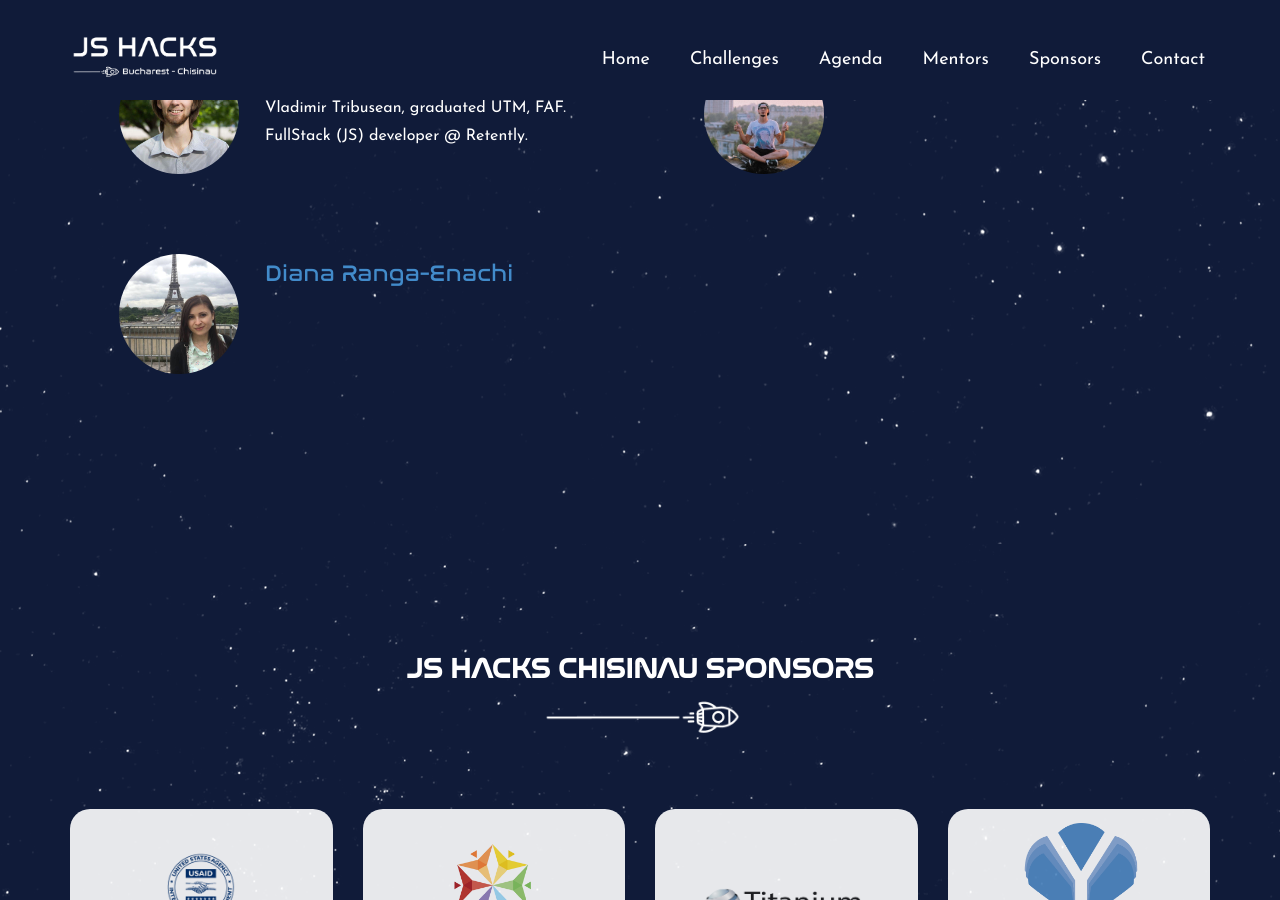
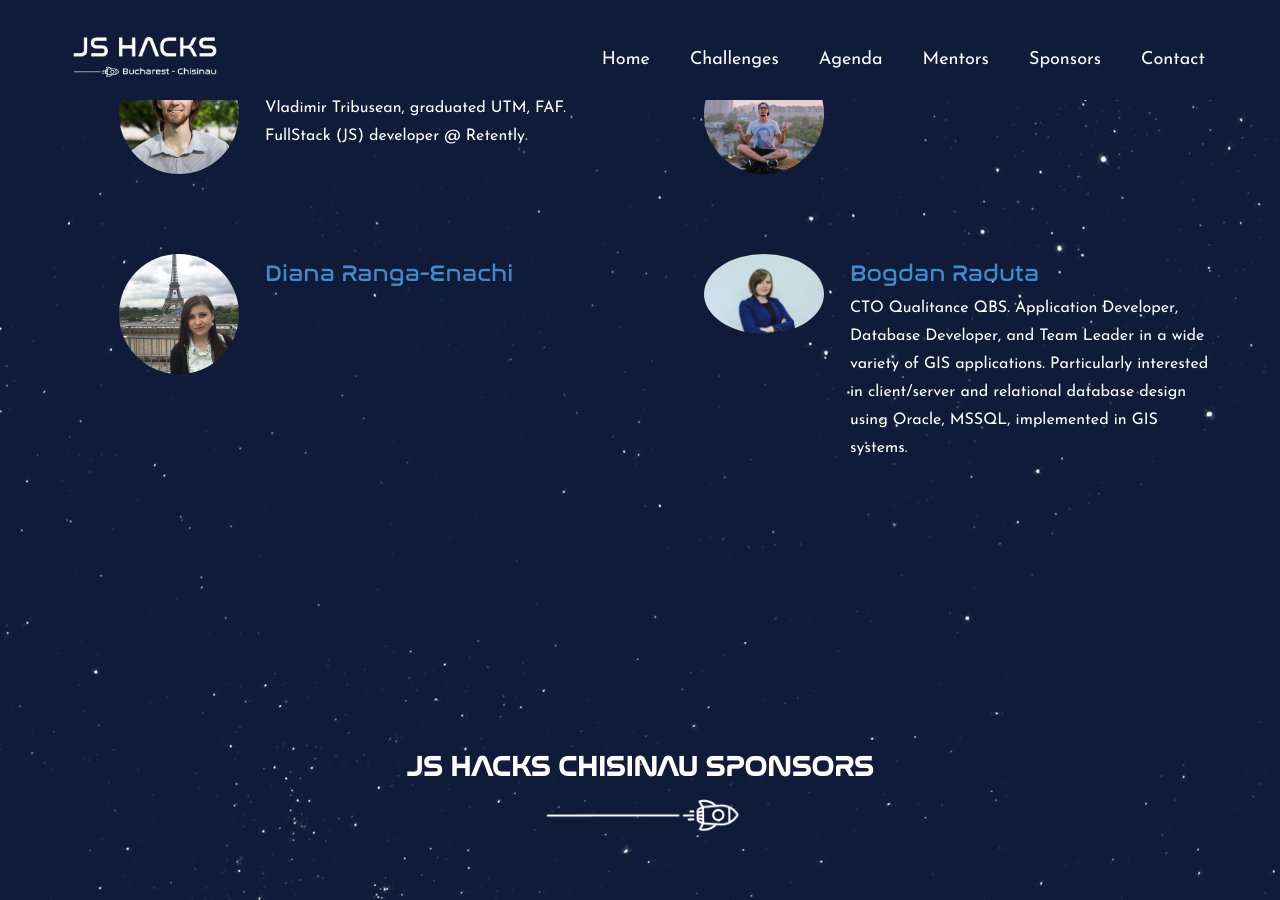
Before and after one commit to js-hacks/chisinau, a Jekyll site: the page built from index.html, in a window 1280 px wide and 900 px high, scrolled down 3601 px. Built offline with Jekyll 4.4.1, drawn with Linux system fonts in a browser that asks for light colours; nearby versions of some CDN libraries; some web fonts are replaced.

Commit message:
added mentors

```diff
--- a/index.html
+++ b/index.html
@@ -274,11 +274,11 @@ permalink: /
       </div>
       <!-- end mentor -->
       <!-- mentor -->
-      <!-- <div class="col-md-6">
+      <div class="col-md-6">
         <div class="row">
           <div class="col-md-3 col-md-offset-1 col-xs-5 col-xs-offset-1">
             <div class="user">
-              <img src="{{ site.baseurl }}/img/Bogdan-Raduta.png" alt="" width="120">
+              <img src="{{ site.baseurl }}/img/lturcanu.jpg" alt="" width="120" style="border-radius: 50%">
             </div>
           </div>
           <div class="col-md-8 col-xs-6">
@@ -287,7 +287,7 @@ permalink: /
             </p>
           </div>
         </div>
-      </div> -->
+      </div>
       <!-- end mentor -->
     </div>
   <!-- end mentor -->
```
Also changed, not shown: img/lturcanu.jpg (added).
